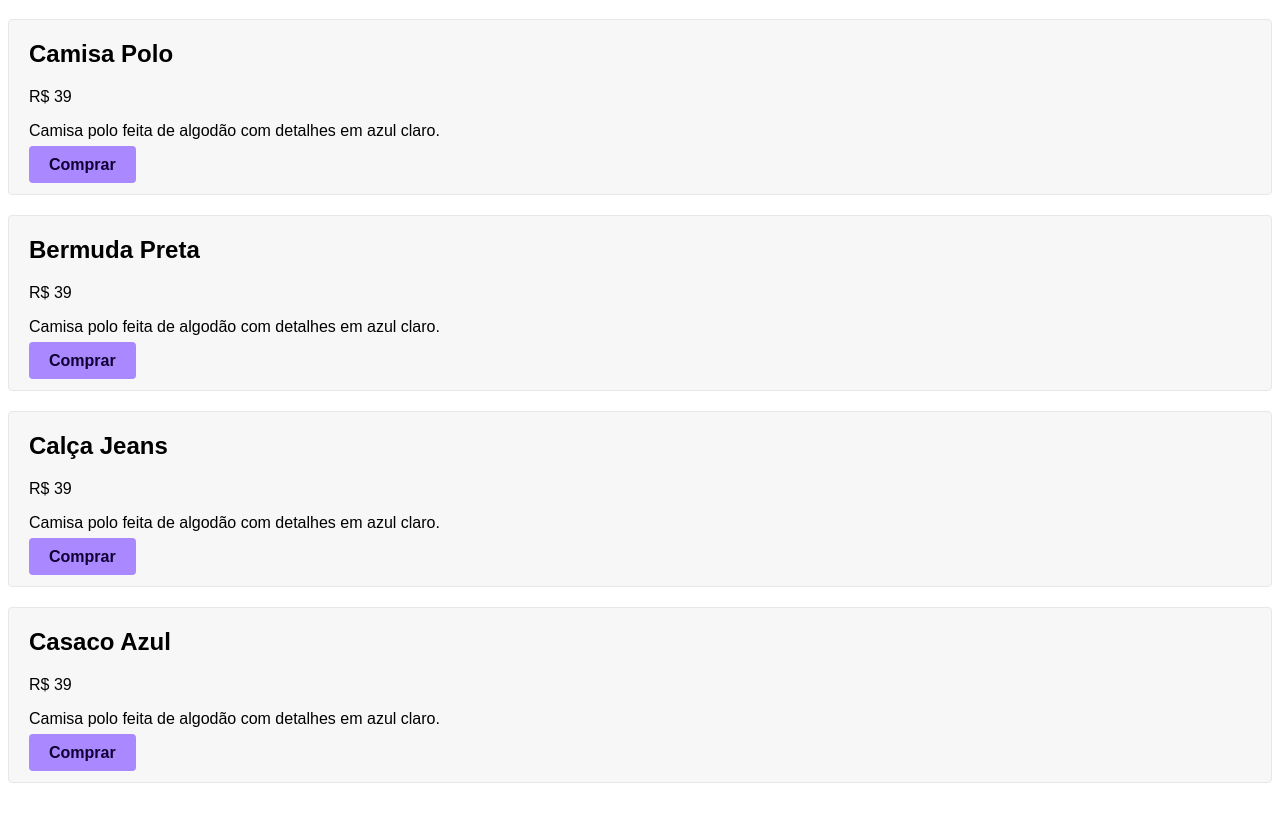
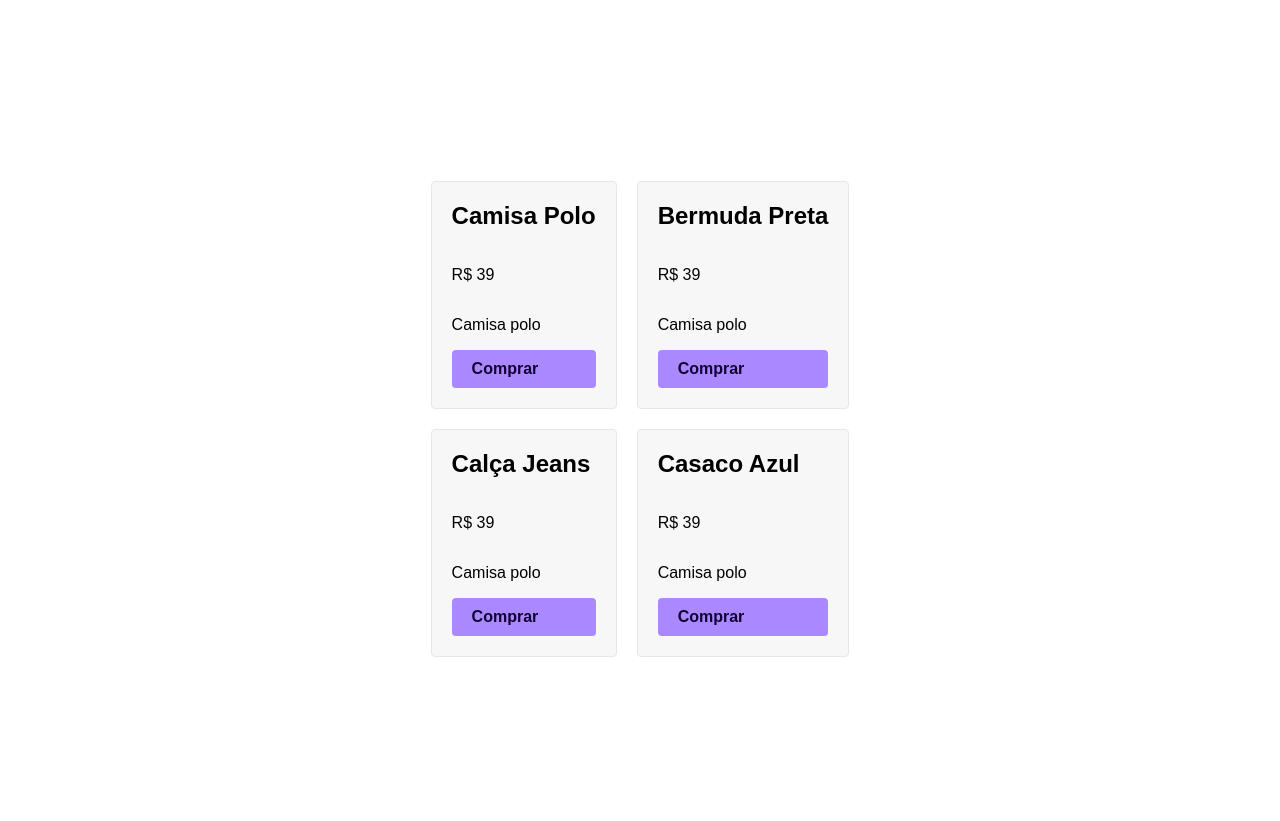
Before and after one commit to GustavoBiscaro/Origamid, a plain HTML site: page HTML e CSS para Iniciantes/03 CSS Posicionamento/0302 Grid Columns/index.html in a window 1280 px wide. Shown: the part 61-882 px from the top of the page. Drawn offline with Linux system fonts and the light colour scheme.

Commit message:
some lessons

```diff
--- a/HTML e CSS para Iniciantes/03 CSS Posicionamento/0302 Grid Columns/index.html
+++ b/HTML e CSS para Iniciantes/03 CSS Posicionamento/0302 Grid Columns/index.html
@@ -11,35 +11,36 @@
 <body>
   <h1>Comério Eletrônico</h1>
 
-    <div>
-
+  <div class="grid">
     <div class="item">
       <h2>Camisa Polo</h2>
       <p class="preco">R$ 39</p>
-        <p>Camisa polo feita de algodão com detalhes em azul claro. </p>
+      <p>Camisa polo</p>
       <a class="comprar" href="/">Comprar</a>
     </div>
 
     <div class="item">
       <h2>Bermuda Preta</h2>
       <p class="preco">R$ 39</p>
-        <p>Camisa polo feita de algodão com detalhes em azul claro. </p>
+      <p>Camisa polo </p>
       <a class="comprar" href="/">Comprar</a>
     </div>
 
     <div class="item">
       <h2>Calça Jeans</h2>
       <p class="preco">R$ 39</p>
-        <p>Camisa polo feita de algodão com detalhes em azul claro. </p>
+      <p>Camisa polo </p>
       <a class="comprar" href="/">Comprar</a>
     </div>
 
     <div class="item">
       <h2>Casaco Azul</h2>
       <p class="preco">R$ 39</p>
-        <p>Camisa polo feita de algodão com detalhes em azul claro. </p>
+      <p>Camisa polo </p>
       <a class="comprar" href="/">Comprar</a>
     </div>
+
+
   </div>
 </body>
 
--- a/HTML e CSS para Iniciantes/03 CSS Posicionamento/0302 Grid Columns/styles.css
+++ b/HTML e CSS para Iniciantes/03 CSS Posicionamento/0302 Grid Columns/styles.css
@@ -26,11 +26,24 @@ h2 {
 .item {
   background: #f7f7f7;
   border: 1px solid #e7e7e7;
-  margin-bottom: 20px;
   padding: 20px;
   border-radius: 4px;
   -webkit-border-radius: 4px;
   -moz-border-radius: 4px;
   -ms-border-radius: 4px;
   -o-border-radius: 4px;
+  display: grid;
 }
+
+.grid {
+  display: grid;
+  height: 800px;
+  grid-template-columns: auto auto;
+  gap: 20px;
+  place-content: center;
+}
+
+/*
+align-content: vertical
+justify-content: horizontal
+*/
```
Also changed, not shown: 1 other file. Lines whose indentation alone changed are shown as unchanged.
